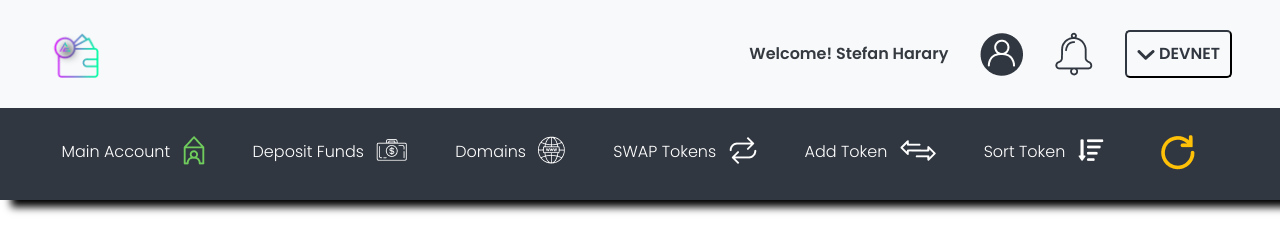
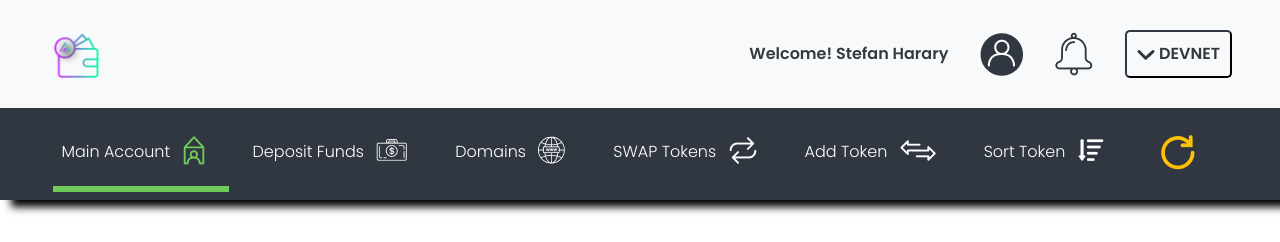
Before and after one commit to shar07107/task, a plain HTML site: page index.html in a window 1280 px wide. Shown: the top 242 px of the page. Drawn offline with nearby package versions, Linux system fonts and the light colour scheme; a script that the page names is missing.

Commit message:
Update style.css

```diff
--- a/style.css
+++ b/style.css
@@ -53,6 +53,9 @@
     border-color:var(--dark);
     border-bottom-style: solid;
     border-top-width: 6px;
+}
+.nav-menu-2 .navbar-nav .active{
+    border-color:var(--green);
 }
 .nav-menu-2 .navbar-nav .nav-item:hover{
     border-bottom-width: 6px;
```
